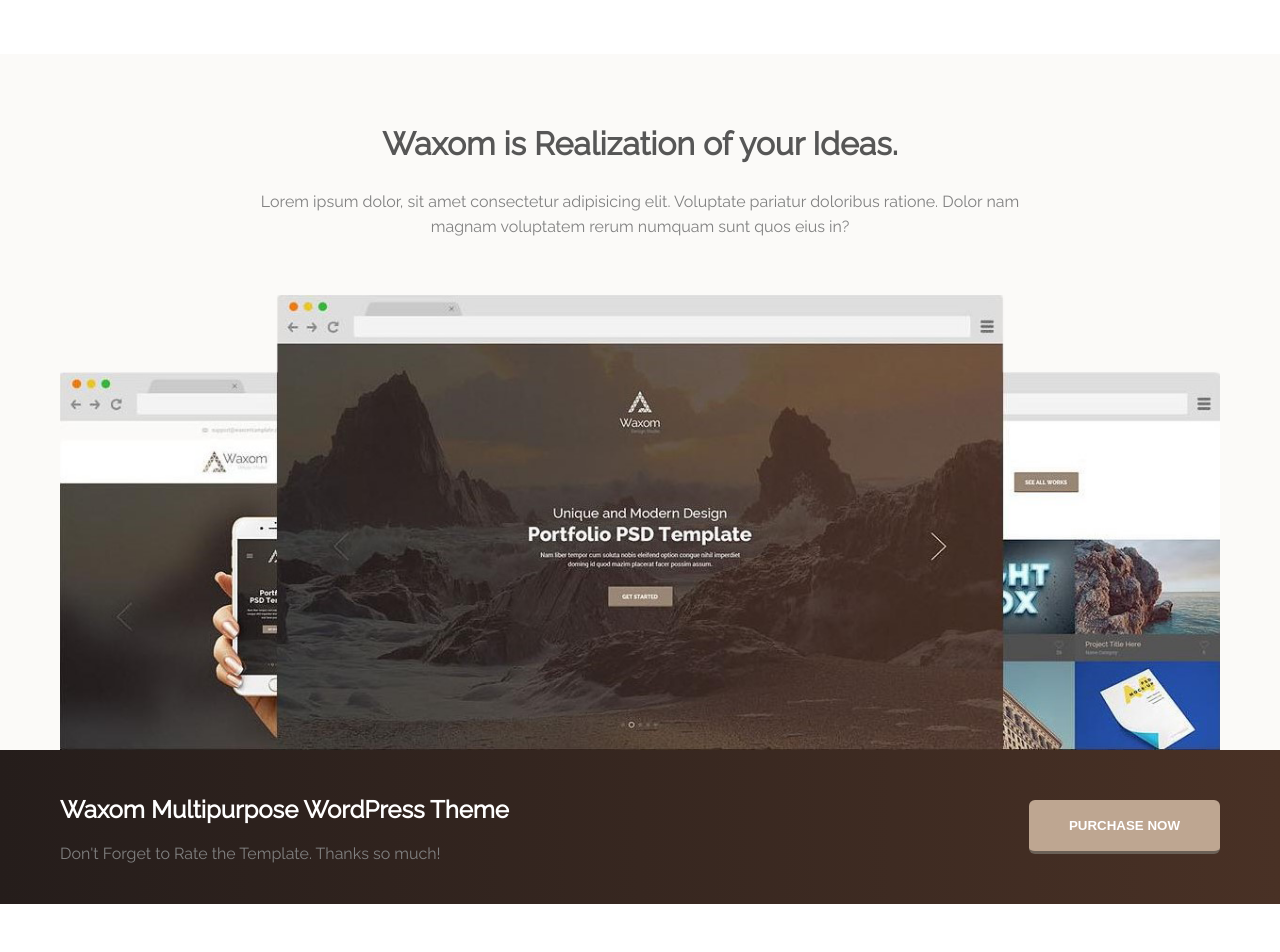
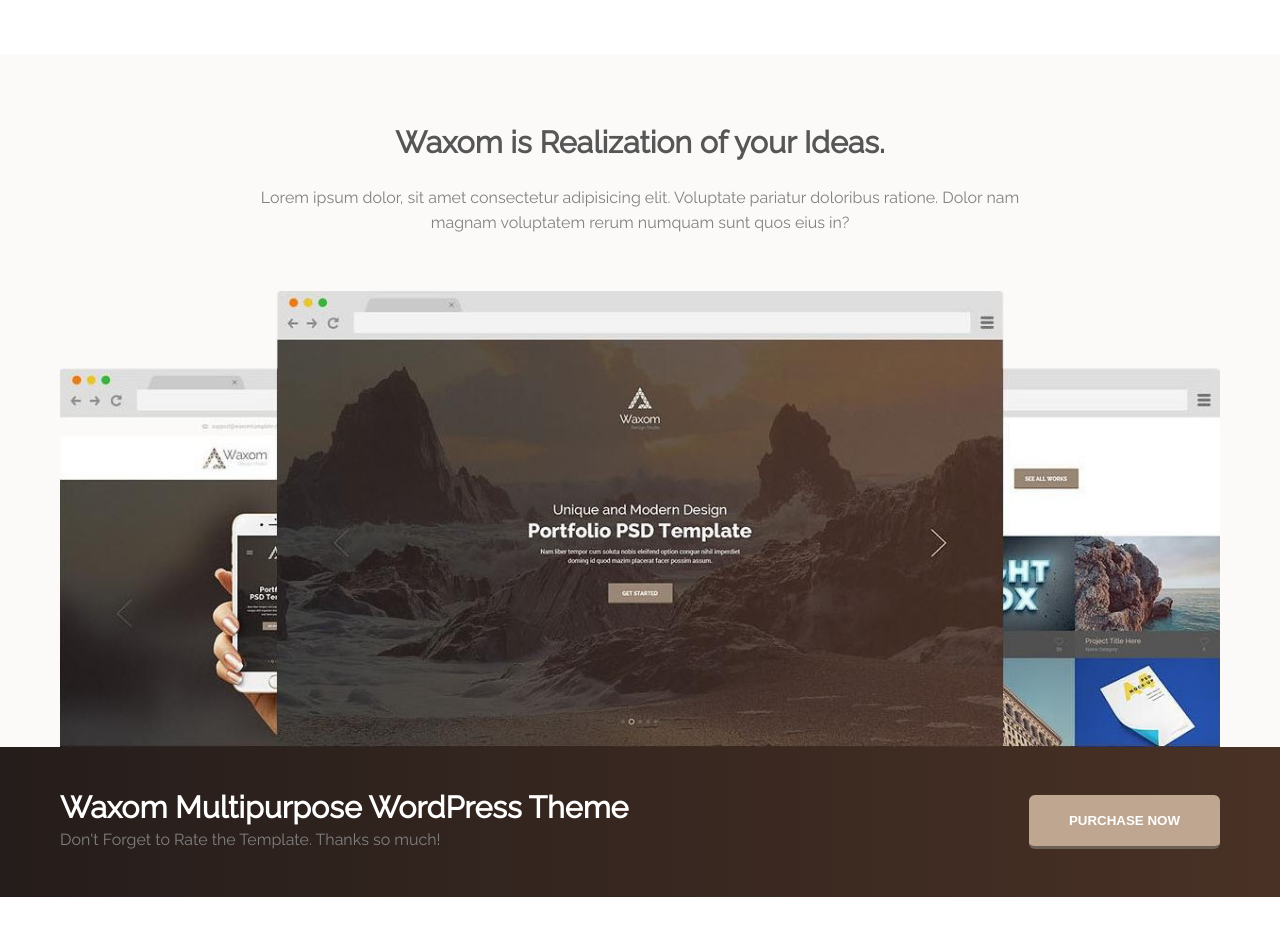
Before and after one commit to Nurjigit-Melis-uulu/Waxom, a plain HTML site: page index.html in a window 1280 px wide. Shown: the part 1120-2072 px from the top of the page. Drawn offline with Linux system fonts and the light colour scheme.

Commit message:
fix rate

```diff
--- a/assets/styles/main.css
+++ b/assets/styles/main.css
@@ -29,6 +29,10 @@ button {
   --link-color: #BEA691;
   --main-color: #818181;
   --carousel-width: 1160px;
+}
+
+h2 {
+  font-size: 1.9em;
 }
 
 nav {
@@ -321,6 +325,7 @@ header p {
 
 .feature h2 {
   font-weight: 500;
+  font-size: 1.5em;
   margin: 0;
 }
 
@@ -356,10 +361,6 @@ section {
   background: #FBFAF8;
 }
 
-.ideas h2 {
-  font-size: 2em;
-}
-
 article {
   width: 100%;
   max-width: 765px;
@@ -380,10 +381,19 @@ article p {
 
 .rate {
   background: linear-gradient(to right, #251D1B, #493125);
-  padding: 25px 0;
+  padding: 0;
+}
+
+.rate h2 {
+  margin: 0;
+}
+
+.rate p {
+  margin: 5px 0;
 }
 
 .rate .content {
+  min-height: 150px;
   display: flex;
   align-items: center;
   justify-content: space-between;
```
